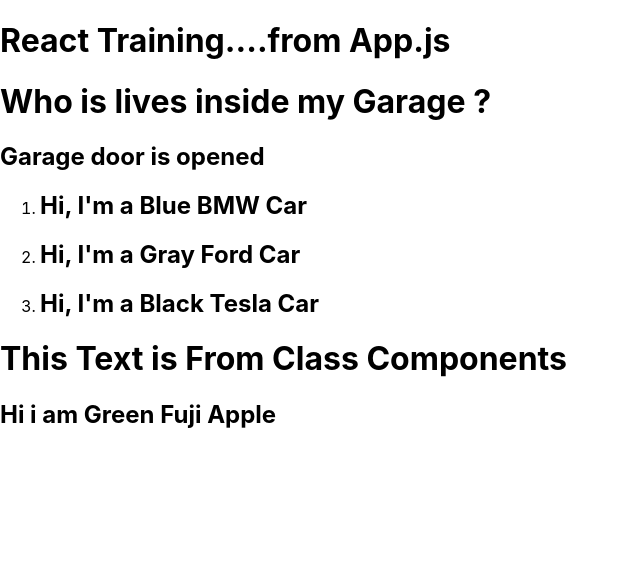
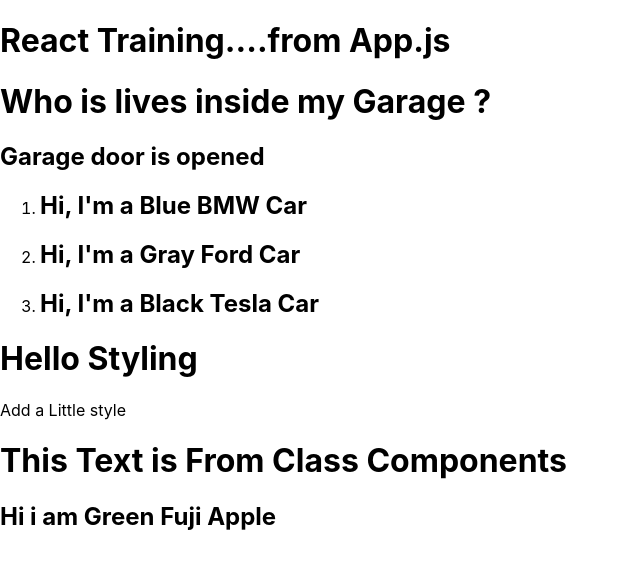
Before and after one commit to Sanjaysundar27/React, a React (Create React App) app in the folder react-basics/: page / in a window 1280 px wide. Shown: the top 568 px of the page, without its empty margins (0-640 px from the left). Built offline with nearby package versions, Linux system fonts and the light colour scheme.

Commit message:
I added a new File

```diff
--- a/react-basics/src/App.js
+++ b/react-basics/src/App.js
@@ -2,6 +2,7 @@ import logo from './logo.svg';
 import './App.css';
 import Garage from './Function Components/Garage';
 import Apple from './Class Components/Apple';
+import Header from './Function Components/Header';
 
 function App() {
 
@@ -14,6 +15,7 @@ function App() {
     <div>
       <h1>React Training....from App.js</h1>
       <Garage />
+      <Header />
       <Apple  appleInfo = {appleInfo}/>
     </div>
   );
--- /dev/null
+++ b/react-basics/src/Function Components/Header.js
@@ -0,0 +1,9 @@
+
+export default function Header(){
+    return (
+        <div>
+                <h1>Hello Styling</h1>
+                <p> Add a Little style</p>
+        </div>
+    );
+}
```
